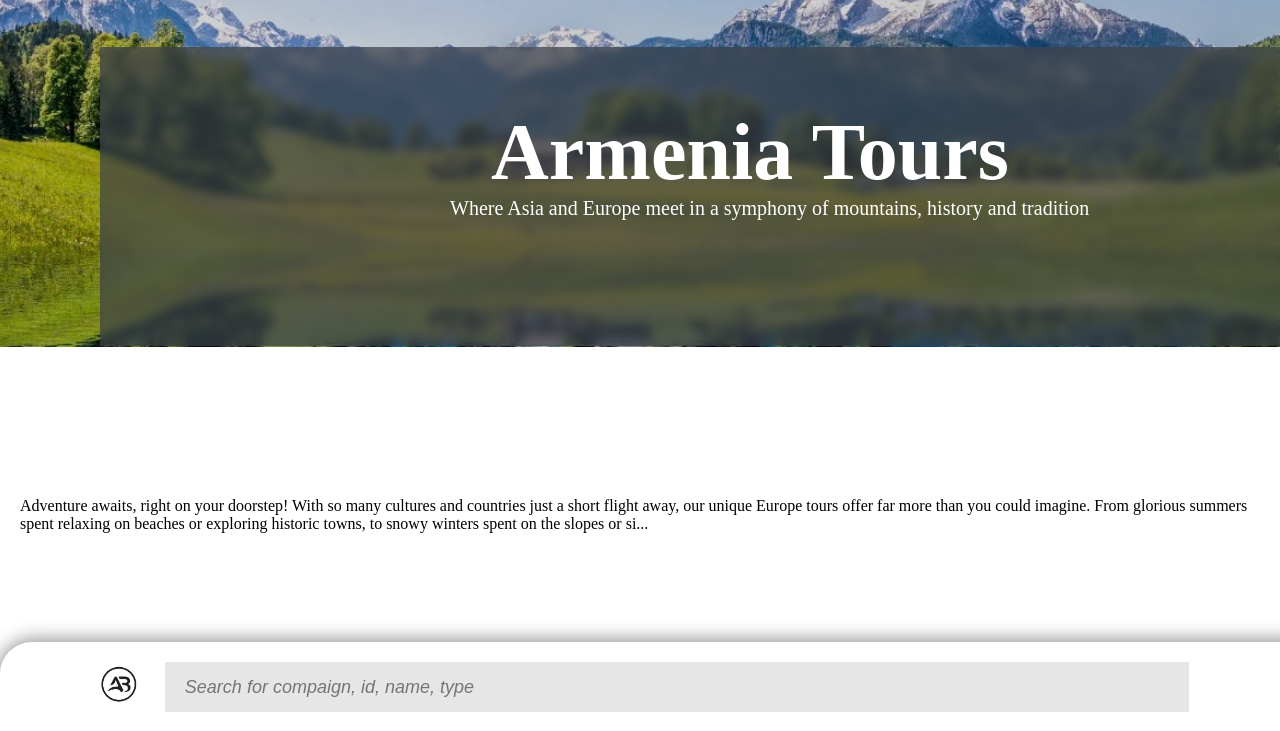
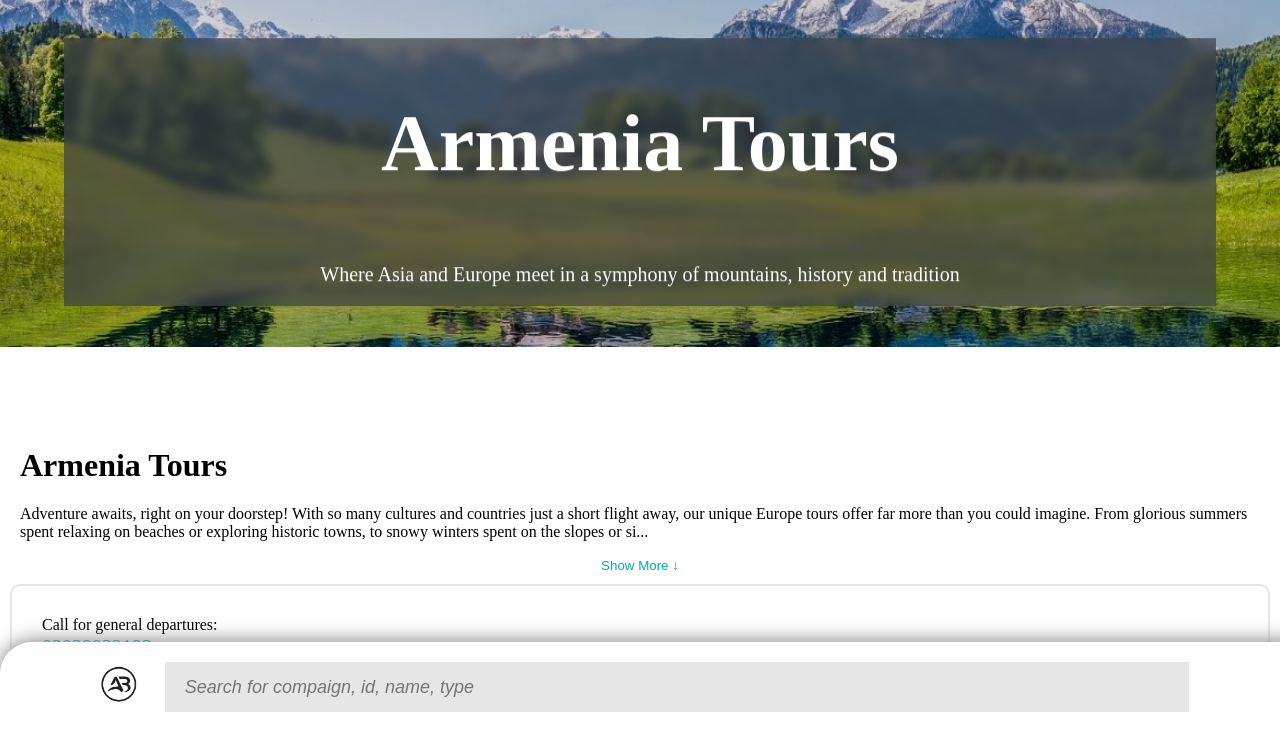
Before and after one commit to agrahul2001/Travelopia-Rahul_Agarwal, a plain HTML site: page index.html in a window 1280 px wide. Shown: the part 68-799 px from the top of the page. Drawn offline with nearby package versions, Linux system fonts and the light colour scheme; files whose address does not match are found by name.

Commit message:
Final commit

```diff
--- a/index.html
+++ b/index.html
@@ -11,7 +11,7 @@
   <link rel="preconnect" href="https://fonts.googleapis.com">
 <link rel="preconnect" href="https://fonts.gstatic.com" crossorigin>
 <link href="https://fonts.googleapis.com/css2?family=Poppins&display=swap" rel="stylesheet">
-  <title>My Web Page</title>
+  <title>Travelopia|Rahul</title>
 </head>
 <body>
   <div class="main">
@@ -65,6 +65,7 @@
 
   </div>
   <div class="paragraph_div">
+    <h1>Armenia Tours</h1>
     <p id="paragraph">
       Adventure awaits, right on your doorstep! With so many cultures and countries just a short flight away, our unique Europe tours offer far more than you could imagine.
 
@@ -75,7 +76,10 @@
       Start building your dream trip, with our expert local guides, and choose by destination or type of activity. Whether you want to travel to  Italy, Spain, Croatia, Portugal or Greece, each country or region has its own unique offering, and is sure to be an incredible adventure.
     </p>
   </div>
-  <button id="toggleButton" onclick="toggleParagraph()">Show More ↓</button>
+  <div class="button_container">
+    <button id="toggleButton" onclick="toggleParagraph()">Show More ↓</button>
+  </div>
+
   <div class="calling_section">
     <p class="Contact_no1">Call for general departures:</p>
     <p class="Contact_no">02039932193</p>
--- a/style.css
+++ b/style.css
@@ -94,7 +94,7 @@ nav .nav_right .nav_ham .menu {
 
 }
 .mountain_image{
-    position: absolute;
+
     width: 100%;
     height: 100%;
     object-fit: cover;
@@ -103,19 +103,20 @@ nav .nav_right .nav_ham .menu {
 .AT
 {
     font-size: 80px;
-    position: absolute;
+
     margin-top: 60px;
+    text-align: center;
 
     color: white;
 }
 .AT_PARA{
     margin-top: 20px;
     color: white;
-    position: absolute;
-    margin-top: 150px;
+    text-align: center;
+
     font-size: 20px;
-    width: 700px;
-    margin-left:100px;
+    width: 100%;
+
 }
 
 
@@ -123,43 +124,47 @@ nav .nav_right .nav_ham .menu {
     position: relative;
     margin-left:20px;
     margin-top: 100px;
-    height: 200px;
-    /* overflow-y: auto; */
 }
 #paragraph{
     position: relative;
     /* z-index: 99; */
-    margin-top:150px ;
-    height: 500px;
+    /* margin-top:150px ; */
+    /* height: 500px; */
+}
+.button_container{
+    position: relative;
+
+    display: flex;
+    justify-content: center;
 }
 
 .inner_div{
     position: absolute;
-    margin-top: 50px;
-    margin-left: 100px;
-    width:1300px;
-    height: 299px;
+    z-index: 99;
+    top:50%;
+    left:50%;
+    transform: translate(-50%,-50%);
+
     background-color:rgb(60, 64, 72,0.7);
     display: flex;
+    flex-direction: column;
     justify-content: center;
     backdrop-filter: blur(5px);
+    width:90%;
+
 }
 #toggleButton{
-    position: absolute;
-    margin-left:600px;
-    margin-top:-20px;
     background-color: transparent;
     border-color: none;
     color:#00ABB3;
     font-weight: 100;
     border-style: none;
     box-shadow: 100px#00ABB3;
-
 }
 .calling_section{
     height: 100px;
     background-color:white;
-    border: 2.3px solid rgb(230,230,230); red green blue) ;
+    border: 2.3px solid rgb(230,230,230);
     border-radius: 10px;
 
     position:relative;
@@ -198,6 +203,8 @@ nav .nav_right .nav_ham .menu {
 .Email_enquiry{
     width: 100%;
     color: #00ABB3;
+    margin-bottom: 100px;
+    display: flex;
 
 
 }
@@ -265,3 +272,17 @@ nav .nav_right .nav_ham .menu {
     height: 50px;
 
 } */
+@media screen and (max-width:426px) {
+    .AT{
+        font-size: 32px;
+    }
+    .AT_PARA{
+        font-size: 14px;
+    }
+    .Email_enquiry{
+        font-size: 25px;
+    }
+    .Arrow{
+        top:45px;
+    }
+}
```
